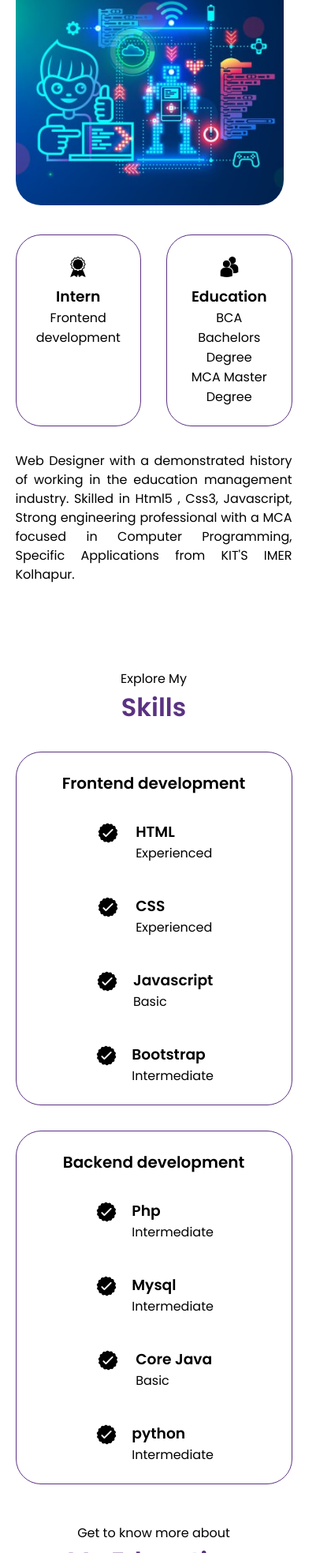
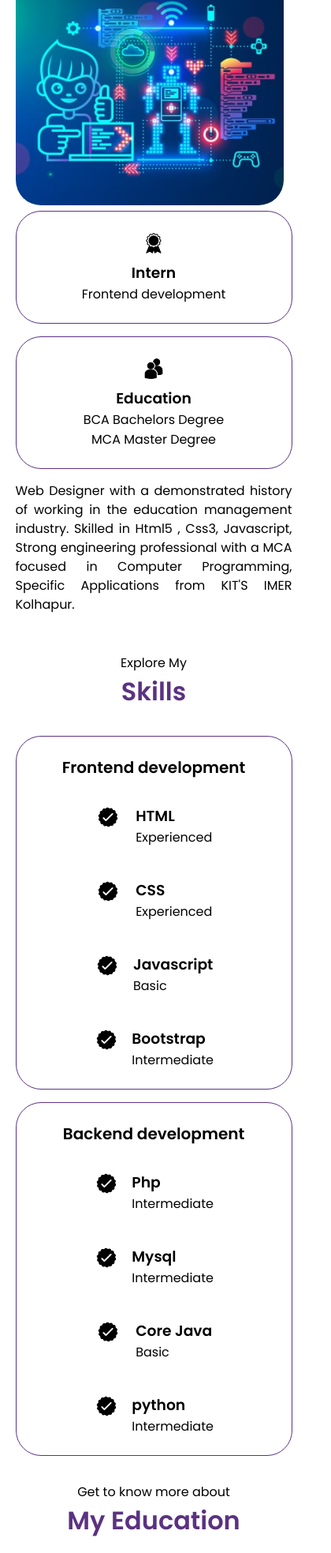
Before and after one commit to aditimahadar/portfolio, a plain HTML site: page index.html in a window 390 px wide. Shown: the part 967-2934 px from the top of the page at 79% size, 420 px wide, since content can reach past the window. Drawn offline with Linux system fonts and the light colour scheme.

Commit message:
resume finished

```diff
--- a/index.html
+++ b/index.html
@@ -50,7 +50,7 @@
                 </p>
                 <div class="btn-container">
                     <button class="btn btn-color-1" onclick="window.open('./assets/resume.pdf')">download cv</button>
-                    <button class="btn btn-color-2" onclick="location.href='./#contact me'">contact me</button>
+                    <button class="btn btn-color-2" onclick="location.href='./#contact'">contact me</button>
                 </div>
                 <div id="social-container">
                     <img src="./assets/linkedin.png" alt="my linkedin profile" class="icon" onclick="location.href='https://www.linkedin.com/in/aditi-mahadar-89b4ba213'">
--- a/mediaquery.css
+++ b/mediaquery.css
@@ -31,12 +31,10 @@
     section{
         margin: 0 5%;
     }
-    .about-pic{
-        width: 340px;
-    }
-    .about-img{
-        height: 330px;
-    }
+   .about-pic{
+    margin: 0 auto;
+    width: 340px;
+   }
     .profile-img{
         width: 275px;
         height: 275px;
@@ -45,6 +43,9 @@
 
     .about-container{
         margin-top: 0;
+        flex-direction: column;
+        margin-bottom: 1rem;
+        gap: 1rem;
     }
 }
 
--- a/style.css
+++ b/style.css
@@ -147,6 +147,7 @@ section{
 
 .section-container{
     display: flex;
+    align-items: center;
 }
 
 /*********profile*********/
@@ -267,7 +268,7 @@ section{
 .about-details{
     justify-content: center;
     flex-direction: column;
-    margin-bottom: 90px;
+    /* margin-bottom: 90px; */
 }
 
 .about-container,.about-details{
@@ -303,8 +304,6 @@ section{
 }
 
 .about-img{
-    height: 400px;
-    width: 400px;
     margin: auto 0;
 }
 
```
